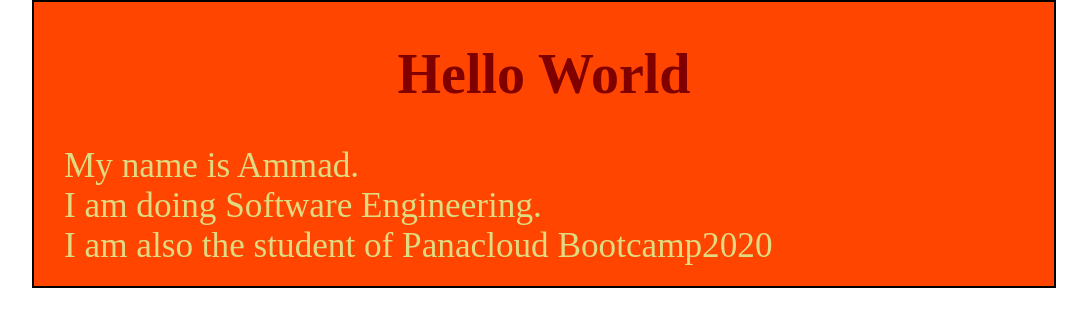
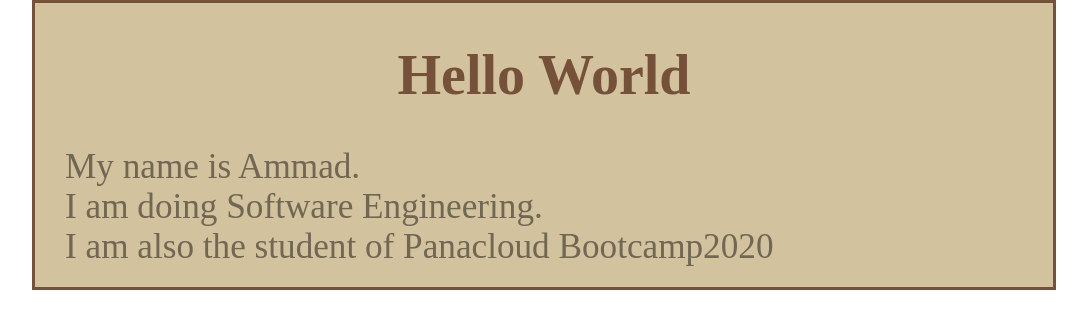
Before and after one commit to Emad-HaXan/Bootcamp2020_Assignment1, a plain HTML site: page index.html in a window 1280 px wide. Shown: the whole page, without its empty margins (96-1183 px from the left). Drawn offline with Linux system fonts and the light colour scheme.

Commit message:
updated the color scheme in stylesheet

```diff
--- a/style.css
+++ b/style.css
@@ -10,22 +10,22 @@ div
     width: 80%;
     height: inherit;
     margin: auto;
-    background-color: orangered;
-    border: 2px solid black;
+    background-color: #D2C29D;
+    border: 3px solid #755139;
     vertical-align: middle;
 }
 
 div h1
 {
     text-align: center;
-    color: maroon;
+    color: #755139;
     font-size: 3.5em;
     margin: 40px 0;
 }
 
 div p
 {
-    color: rgb(224, 218, 129);
+    color: rgb(112, 103, 84);
     font-size: 2.2em;
     margin: 20px 30px;
 }
```
